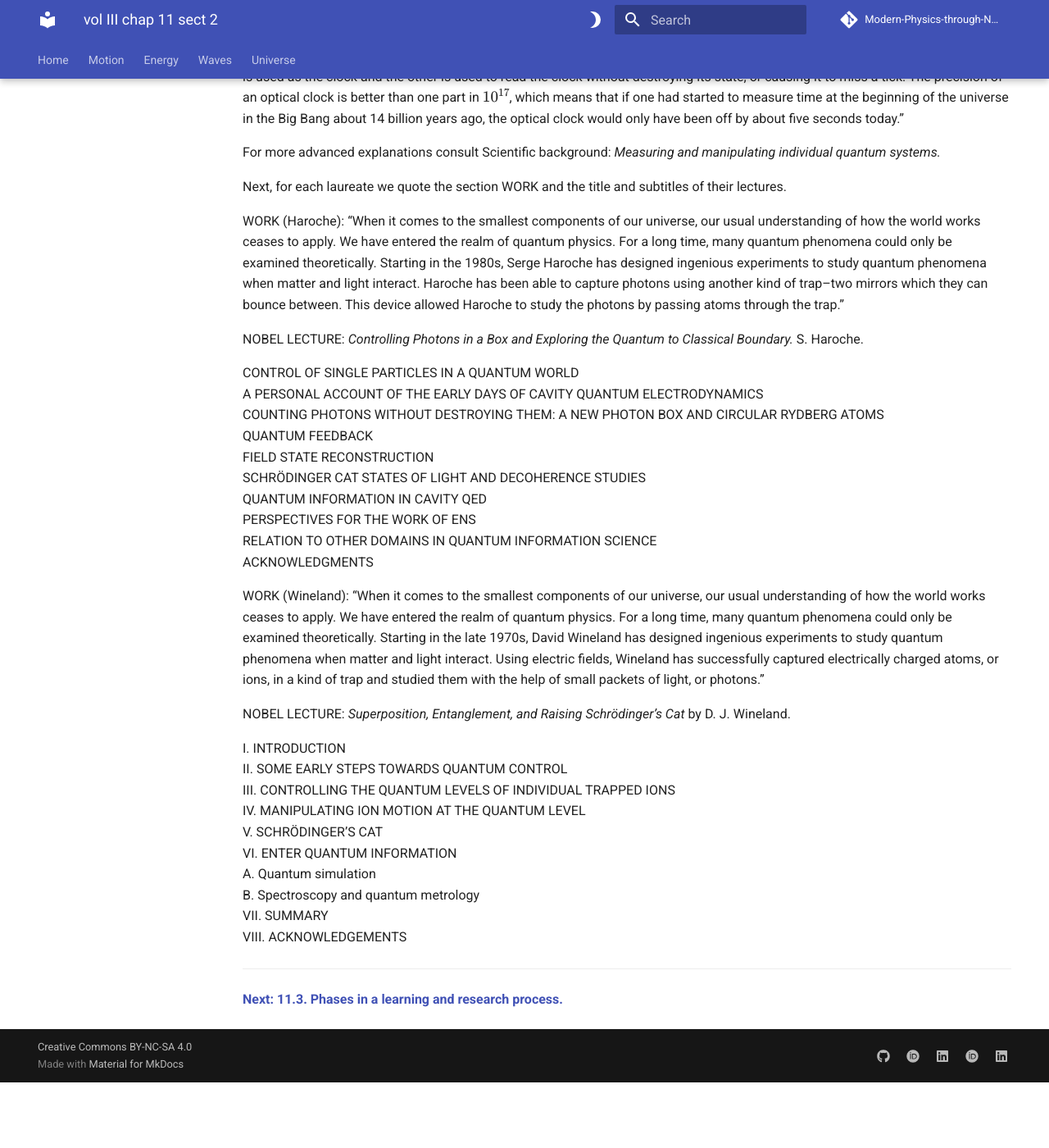
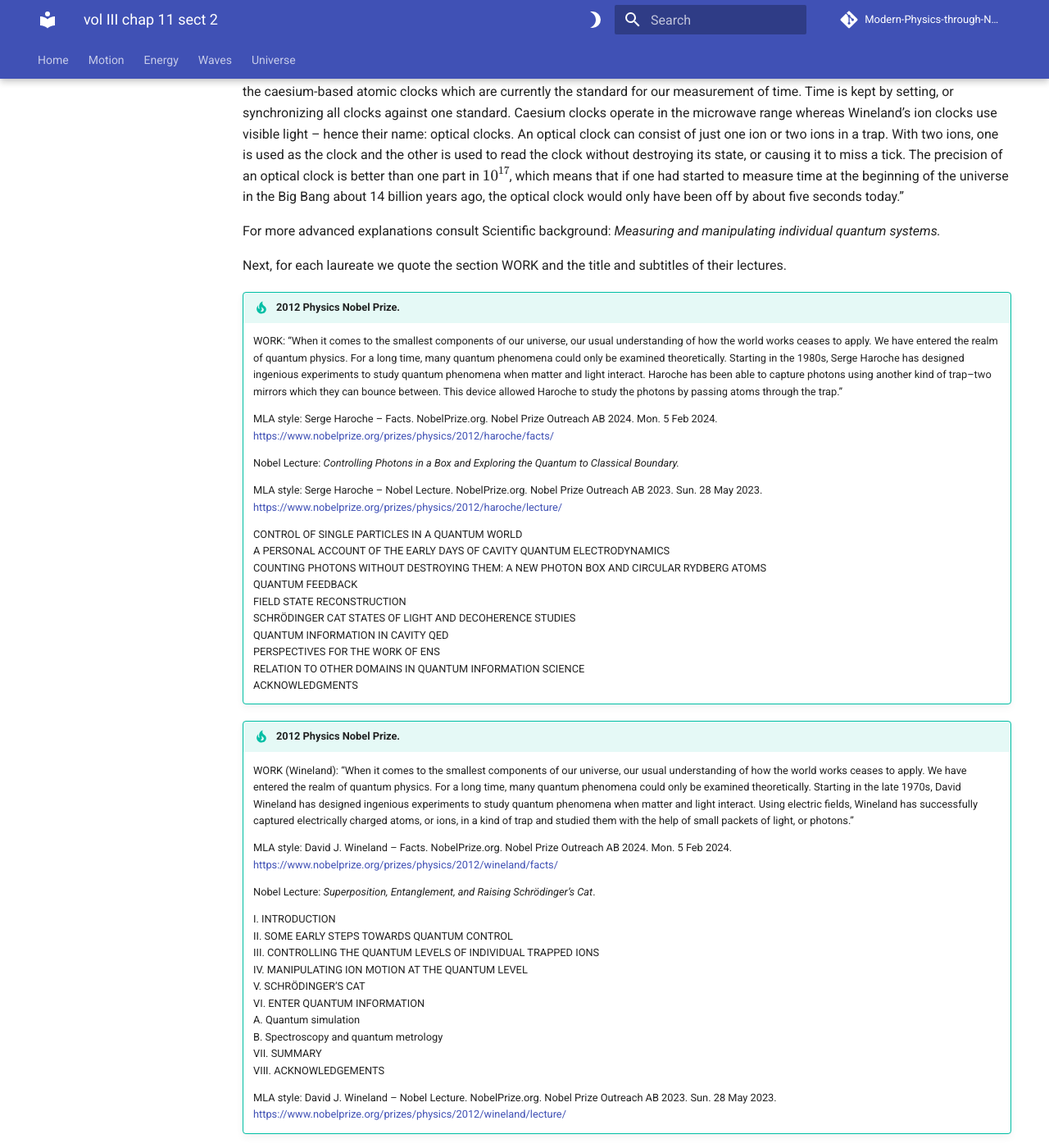
Before and after one commit to modphysnobel/modphysnobel.github.io, an MkDocs documentation site: the page built from docs/vol-III/vol-III-chap-11-sect-2.md, in a window 1280 px wide and 1400 px high, scrolled down 5699 px. Shown: the whole window at 82% size. Built offline with MkDocs 1.6.1 and Material for MkDocs 9.7.7, drawn with Linux system fonts in a browser that asks for light colours; some web fonts are replaced; comment, search, counter and statistics services are not loaded; before the commit the page ends 7019 px from its top, so only the background shows below that; some of the changed text lies outside the part shown.

Commit message:
Update vol-III-chap-11-sect-2.md

```diff
--- a/docs/vol-III/vol-III-chap-11-sect-2.md
+++ b/docs/vol-III/vol-III-chap-11-sect-2.md
@@ -28,11 +28,17 @@ The crystallographic structure of graphene resembles that of graphite, determine
 - The material remains stable at room temperature and does not oxidize in contact with air.
 - The electric charge carriers in graphene monolayers behave as massless fermions, while in graphene double layers such charge carriers do manifest mass.”
 
-WORK (Geim and Novoselov): “Carbon exists in several different natural forms. A material consisting of carbon atoms arranged in a hexagonal lattice and only one atom thick was long considered a purely theoretical construction. In 2004 Andre Geim and Konstantin Novoselov successfully produced this material, graphene, and mapped its properties: incredibly thin but still incredibly strong, good heat and electrical conductivity, almost entirely transparent yet very dense. Graphene creates new possibilities within materials technology and electronics.”
+!!! tip "1986 Physics Nobel Prize."
 
-We deal with Geim´s Nobel Lecture *Random Walk to Graphen* in next section 11.3.
+    WORK: “Carbon exists in several different natural forms. A material consisting of carbon atoms arranged in a hexagonal lattice and only one atom thick was long considered a purely theoretical construction. In 2004 Andre Geim and Konstantin Novoselov successfully produced this material, graphene, and mapped its properties: incredibly thin but still incredibly strong, good heat and electrical conductivity, almost entirely transparent yet very dense. Graphene creates new possibilities within materials technology and electronics.”
 
-NOBEL LECTURE: *Graphene: Materials in the Flatlan* by K. Novoselov.
+    We deal with Geim´s Nobel Lecture *Random Walk to Graphen* in next section 11.3.
+
+    MLA style: Gerd Binnig – Facts. NobelPrize.org. Nobel Prize Outreach AB 2024. Mon. 5 Feb 2024. https://www.nobelprize.org/prizes/physics/1986/binnig/facts/
+
+    Nobel Lecture: *Graphene: Materials in the Flatlan*.
+
+    MLA style: Konstantin Novoselov – Nobel Lecture. NobelPrize.org. Nobel Prize Outreach AB 2023. Sun. 28 May 2023. https://www.nobelprize.org/prizes/physics/2010/novoselov/lecture/
 
 *GRAPHENE AND ITS UNUSUAL PROPERTIES*
 
@@ -126,35 +132,48 @@ For more advanced explanations consult Scientific background: *Measuring and man
 
 Next, for each laureate we quote the section WORK and the title and subtitles of their lectures.
 
-WORK (Haroche): “When it comes to the smallest components of our universe, our usual understanding of how the world works ceases to apply. We have entered the realm of quantum physics. For a long time, many quantum phenomena could only be examined theoretically. Starting in the 1980s, Serge Haroche has designed ingenious experiments to study quantum phenomena when matter and light interact. Haroche has been able to capture photons using another kind of trap–two mirrors which they can bounce between. This device allowed Haroche to study the photons by passing atoms through the trap.”
+!!! tip "2012 Physics Nobel Prize."
 
-NOBEL LECTURE: *Controlling Photons in a Box and Exploring the Quantum to Classical Boundary.* S. Haroche.
+    WORK: “When it comes to the smallest components of our universe, our usual understanding of how the world works ceases to apply. We have entered the realm of quantum physics. For a long time, many quantum phenomena could only be examined theoretically. Starting in the 1980s, Serge Haroche has designed ingenious experiments to study quantum phenomena when matter and light interact. Haroche has been able to capture photons using another kind of trap–two mirrors which they can bounce between. This device allowed Haroche to study the photons by passing atoms through the trap.”
 
-CONTROL OF SINGLE PARTICLES IN A QUANTUM WORLD<br>
-A PERSONAL ACCOUNT OF THE EARLY DAYS OF CAVITY QUANTUM ELECTRODYNAMICS<br>
-COUNTING PHOTONS WITHOUT DESTROYING THEM: A NEW PHOTON BOX AND CIRCULAR RYDBERG ATOMS<br>
-QUANTUM FEEDBACK<br>
-FIELD STATE RECONSTRUCTION<br>
-SCHRÖDINGER CAT STATES OF LIGHT AND DECOHERENCE STUDIES<br>
-QUANTUM INFORMATION IN CAVITY QED<br>
-PERSPECTIVES FOR THE WORK OF ENS<br>
-RELATION TO OTHER DOMAINS IN QUANTUM INFORMATION SCIENCE<br>
-ACKNOWLEDGMENTS
+    MLA style: Serge Haroche – Facts. NobelPrize.org. Nobel Prize Outreach AB 2024. Mon. 5 Feb 2024. https://www.nobelprize.org/prizes/physics/2012/haroche/facts/
 
-WORK (Wineland): “When it comes to the smallest components of our universe, our usual understanding of how the world works ceases to apply. We have entered the realm of quantum physics. For a long time, many quantum phenomena could only be examined theoretically. Starting in the late 1970s, David Wineland has designed ingenious experiments to study quantum phenomena when matter and light interact. Using electric fields, Wineland has successfully captured electrically charged atoms, or ions, in a kind of trap and studied them with the help of small packets of light, or photons.”
+    Nobel Lecture: *Controlling Photons in a Box and Exploring the Quantum to Classical Boundary.*
 
-NOBEL LECTURE: *Superposition, Entanglement, and Raising Schrödinger’s Cat* by D. J. Wineland.
+    MLA style: Serge Haroche – Nobel Lecture. NobelPrize.org. Nobel Prize Outreach AB 2023. Sun. 28 May 2023. https://www.nobelprize.org/prizes/physics/2012/haroche/lecture/
 
-I. INTRODUCTION<br>
-II. SOME EARLY STEPS TOWARDS QUANTUM CONTROL<br>
-III. CONTROLLING THE QUANTUM LEVELS OF INDIVIDUAL TRAPPED IONS<br>
-IV. MANIPULATING ION MOTION AT THE QUANTUM LEVEL<br>
-V. SCHRÖDINGER’S CAT<br>
-VI. ENTER QUANTUM INFORMATION<br>
-A. Quantum simulation<br>
-B. Spectroscopy and quantum metrology<br>
-VII. SUMMARY<br>
-VIII. ACKNOWLEDGEMENTS
+    CONTROL OF SINGLE PARTICLES IN A QUANTUM WORLD<br>
+    A PERSONAL ACCOUNT OF THE EARLY DAYS OF CAVITY QUANTUM ELECTRODYNAMICS<br>
+    COUNTING PHOTONS WITHOUT DESTROYING THEM: A NEW PHOTON BOX AND CIRCULAR RYDBERG ATOMS<br>
+    QUANTUM FEEDBACK<br>
+    FIELD STATE RECONSTRUCTION<br>
+    SCHRÖDINGER CAT STATES OF LIGHT AND DECOHERENCE STUDIES<br>
+    QUANTUM INFORMATION IN CAVITY QED<br>
+    PERSPECTIVES FOR THE WORK OF ENS<br>
+    RELATION TO OTHER DOMAINS IN QUANTUM INFORMATION SCIENCE<br>
+    ACKNOWLEDGMENTS
+
+
+!!! tip "2012 Physics Nobel Prize."
+
+    WORK (Wineland): “When it comes to the smallest components of our universe, our usual understanding of how the world works ceases to apply. We have entered the realm of quantum physics. For a long time, many quantum phenomena could only be examined theoretically. Starting in the late 1970s, David Wineland has designed ingenious experiments to study quantum phenomena when matter and light interact. Using electric fields, Wineland has successfully captured electrically charged atoms, or ions, in a kind of trap and studied them with the help of small packets of light, or photons.”
+
+    MLA style: David J. Wineland – Facts. NobelPrize.org. Nobel Prize Outreach AB 2024. Mon. 5 Feb 2024. https://www.nobelprize.org/prizes/physics/2012/wineland/facts/
+
+    Nobel Lecture: *Superposition, Entanglement, and Raising Schrödinger’s Cat*.
+
+    I. INTRODUCTION<br>
+    II. SOME EARLY STEPS TOWARDS QUANTUM CONTROL<br>
+    III. CONTROLLING THE QUANTUM LEVELS OF INDIVIDUAL TRAPPED IONS<br>
+    IV. MANIPULATING ION MOTION AT THE QUANTUM LEVEL<br>
+    V. SCHRÖDINGER’S CAT<br>
+    VI. ENTER QUANTUM INFORMATION<br>
+    A. Quantum simulation<br>
+    B. Spectroscopy and quantum metrology<br>
+    VII. SUMMARY<br>
+    VIII. ACKNOWLEDGEMENTS
+
+    MLA style: David J. Wineland – Nobel Lecture. NobelPrize.org. Nobel Prize Outreach AB 2023. Sun. 28 May 2023. https://www.nobelprize.org/prizes/physics/2012/wineland/lecture/
 
 
 ***
```
